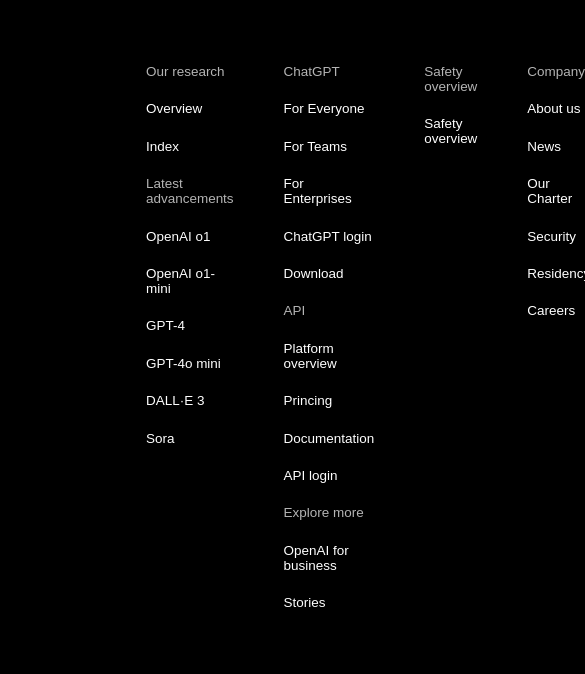
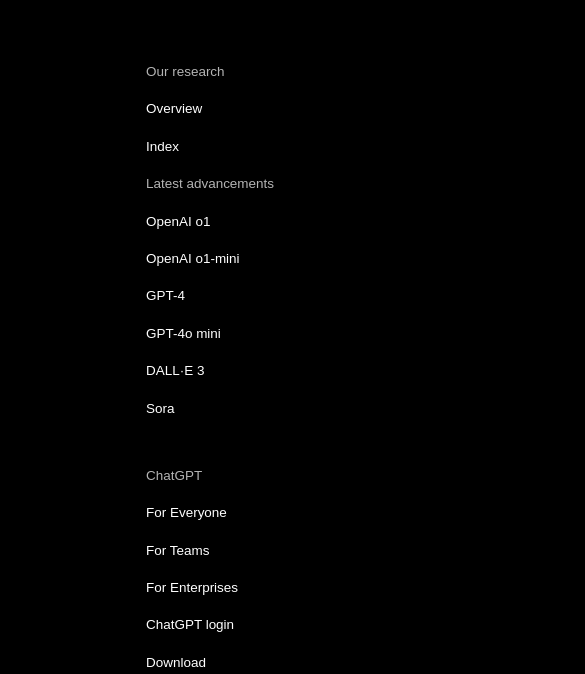
Before and after one commit to yannouuuu/IUT-SAE1.05-1.06, a plain HTML site: page index.html in a window 390 px wide. Shown: the top 674 px of the page, 585 px wide, since content can reach past the window. Drawn offline with Linux system fonts and the light colour scheme.

Commit message:
chore: add responsive design
Co-authored-by: Flyxo <flyxeau@users.noreply.github.com>

```diff
--- a/css/styles.css
+++ b/css/styles.css
@@ -34,9 +34,30 @@
     font-family: 'shnebuch', sans-serif;
 }
 
+/* Make footer container responsive */
 .footer-container {
     display: flex;
-    gap: 50px;
+    gap: 150px; /* Space between sections */
+    flex-wrap: wrap; /* Allow items to wrap on smaller screens */
+}
+
+@media screen and (max-width: 1024px) {
+    .footer-container {
+        gap: 60px;
+    }
+}
+
+@media screen and (max-width: 768px) {
+    .footer-container {
+        gap: 40px;
+        flex-direction: column;
+    }
+}
+
+@media screen and (max-width: 480px) {
+    .footer-container {
+        gap: 30px;
+    }
 }
 
 .footer-section span {
```
